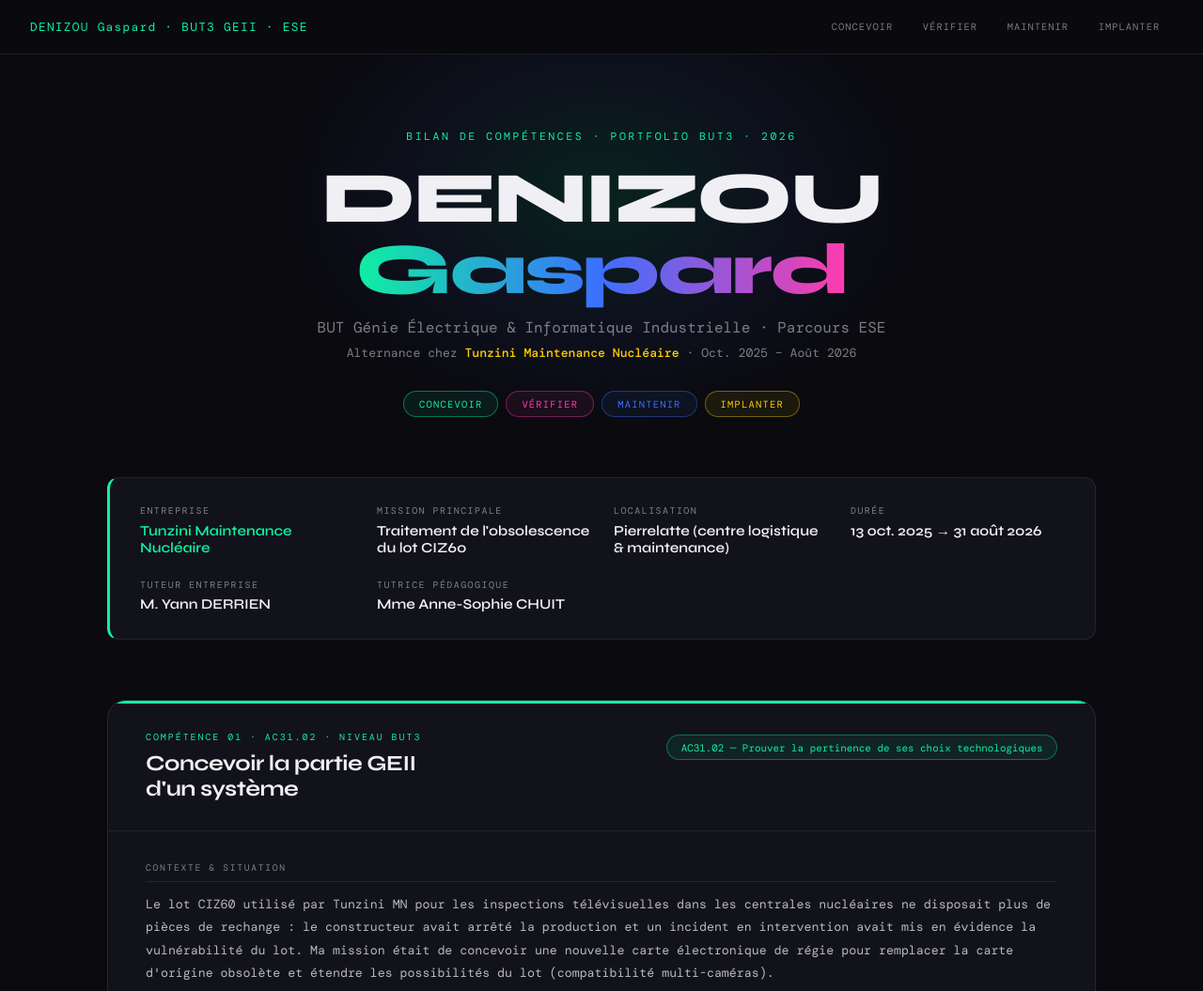
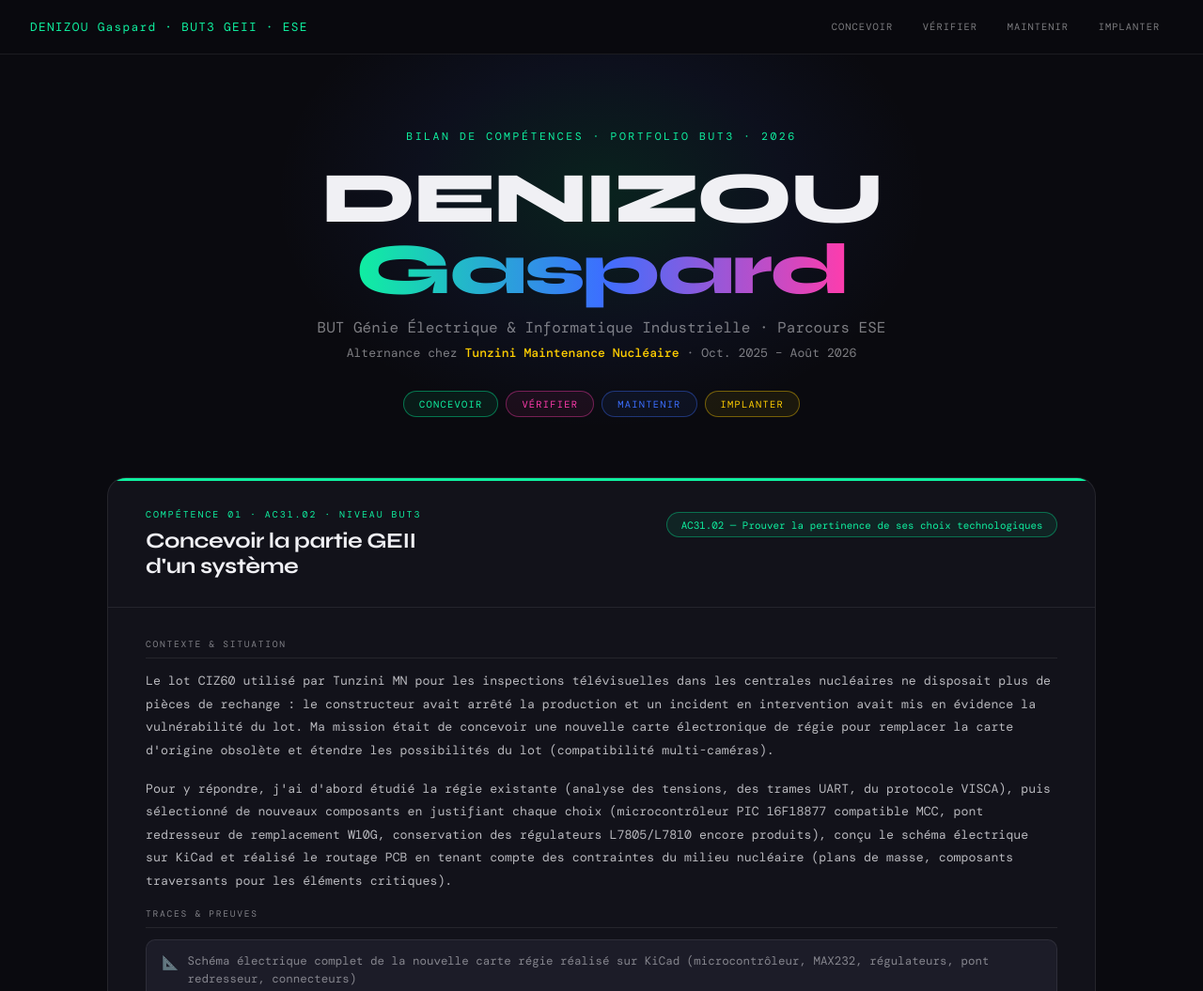
Before and after one commit to CHAMPIpaTate/CHAMPIpaTate.github.io, a plain HTML site: page index.html in a window 1280 px wide. Shown: the top 1055 px of the page at 94% size. Drawn offline with nearby package versions, Linux system fonts and the light colour scheme.

Commit message:
modifications Implenter

```diff
--- a/index.html
+++ b/index.html
@@ -36,36 +36,6 @@
 </header>
 
 
-
-<!-- CONTEXT -->
-<div class="context-banner">
-  <div class="context-box">
-    <div class="ctx-item">
-      <div class="ctx-label">Entreprise</div>
-      <div class="ctx-value accent">Tunzini Maintenance Nucléaire</div>
-    </div>
-    <div class="ctx-item">
-      <div class="ctx-label">Mission principale</div>
-      <div class="ctx-value">Traitement de l'obsolescence du lot CIZ60</div>
-    </div>
-    <div class="ctx-item">
-      <div class="ctx-label">Localisation</div>
-      <div class="ctx-value">Pierrelatte (centre logistique &amp; maintenance)</div>
-    </div>
-    <div class="ctx-item">
-      <div class="ctx-label">Durée</div>
-      <div class="ctx-value">13 oct. 2025 → 31 août 2026</div>
-    </div>
-    <div class="ctx-item">
-      <div class="ctx-label">Tuteur entreprise</div>
-      <div class="ctx-value">M. Yann DERRIEN</div>
-    </div>
-    <div class="ctx-item">
-      <div class="ctx-label">Tutrice pédagogique</div>
-      <div class="ctx-value">Mme Anne-Sophie CHUIT</div>
-    </div>
-  </div>
-</div>
 
 <!-- COMPETENCES -->
 <div class="comp-grid">
@@ -213,7 +183,7 @@
       <div>
         <div class="comp-section-title">Contexte &amp; situation</div>
         <p class="comp-text">
-          Une fois la carte et le programme conçus, il a fallu implanter physiquement le système dans la régie CIZ60 et le mettre en service. Cette étape incluait le câblage de la nouvelle carte dans le boîtier de régie existant, la connexion des différents éléments (boutons, LEDs, connecteurs caméra) et la mise en service progressive.
+           <mark>Pendant mon alternance, j'ai eu à installer des programmes dans des microcontrôleurs et à implémenter des cartes électroniques dans des systèmes plus grands : Afin de mettre en service une régie pour caméra, j'ai dû téléverser un script en C sur une petite carte électronique avant de la câbler dans la régie. J'ai ainsi pu câbler</mark>   la nouvelle carte dans le boîtier de régie existant, la connexion des différents éléments (boutons, LEDs, connecteurs caméra).
         </p>
         <p class="comp-text">
           J'ai suivi une procédure structurée : soudure et inspection des composants, câblage des connecteurs Phoenix Contact vers les éléments de la régie, configuration du cavalier J8 pour le choix du format de données (RS232 ou TTL selon la caméra connectée), flashage du microcontrôleur via PICkit, puis mise en service avec test de chaque caméra compatible. La mise en service des caméras WONWOO a nécessité d'identifier le besoin de basculer en mode TTL — ce diagnostic a été formalisé dans le document de compte-rendu pour les prochains utilisateurs.
```
